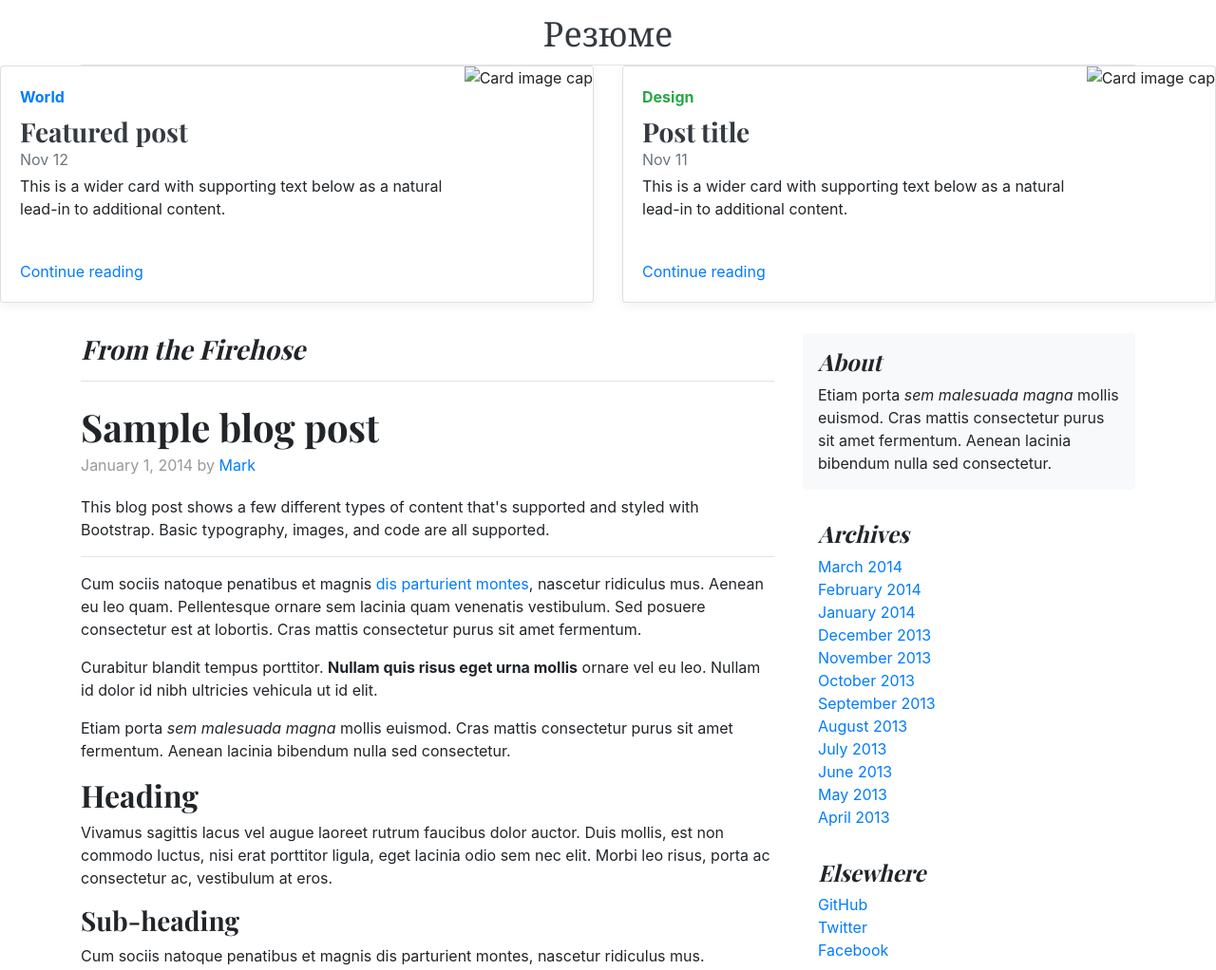
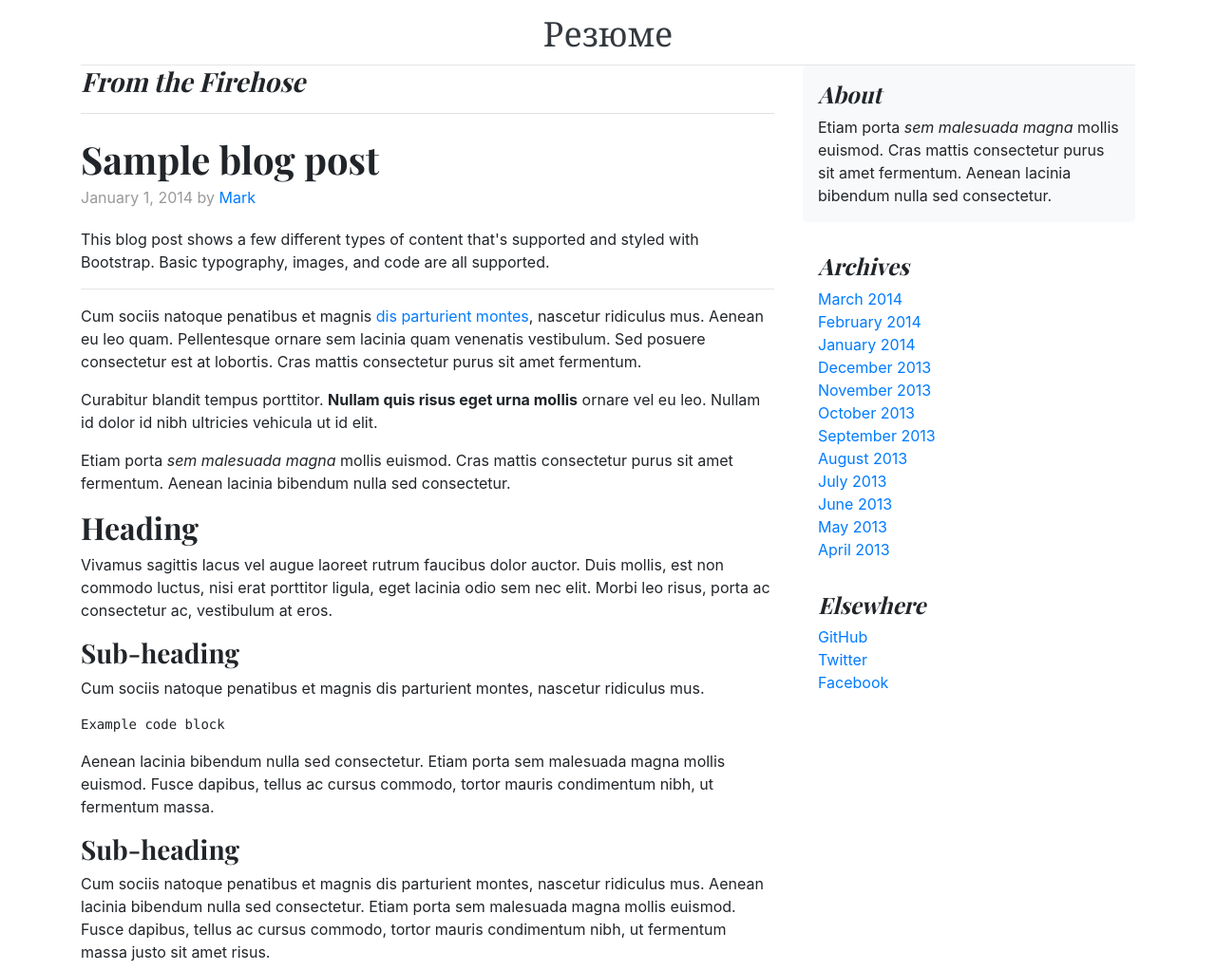
Before and after one commit to SvetlanaAlma/homework1, a plain HTML site: page index.html in a window 1280 px wide. Shown: the top 1022 px of the page at 95% size. Drawn offline with nearby package versions, Linux system fonts and the light colour scheme.

Commit message:
Удалены два блока после меню

```diff
--- a/index.html
+++ b/index.html
@@ -20,37 +20,6 @@
   </header>
   </div>
   <div class="row mb-2">
-    <div class="col-md-6">
-      <div class="card flex-md-row mb-4 box-shadow h-md-250">
-        <div class="card-body d-flex flex-column align-items-start">
-          <strong class="d-inline-block mb-2 text-primary">World</strong>
-          <h3 class="mb-0">
-            <a class="text-dark" href="#">Featured post</a>
-          </h3>
-          <div class="mb-1 text-muted">Nov 12</div>
-          <p class="card-text mb-auto">This is a wider card with supporting text below as a natural lead-in to additional content.</p>
-          <a href="#">Continue reading</a>
-        </div>
-        <img class="card-img-right flex-auto d-none d-md-block" data-src="holder.js/200x250?theme=thumb" alt="Card image cap">
-      </div>
-    </div>
-    <div class="col-md-6">
-      <div class="card flex-md-row mb-4 box-shadow h-md-250">
-        <div class="card-body d-flex flex-column align-items-start">
-          <strong class="d-inline-block mb-2 text-success">Design</strong>
-          <h3 class="mb-0">
-            <a class="text-dark" href="#">Post title</a>
-          </h3>
-          <div class="mb-1 text-muted">Nov 11</div>
-          <p class="card-text mb-auto">This is a wider card with supporting text below as a natural lead-in to additional content.</p>
-          <a href="#">Continue reading</a>
-        </div>
-        <img class="card-img-right flex-auto d-none d-md-block" data-src="holder.js/200x250?theme=thumb" alt="Card image cap">
-      </div>
-    </div>
-  </div>
-</div>
-
 <main role="main" class="container">
   <div class="row">
     <div class="col-md-8 blog-main">
```
